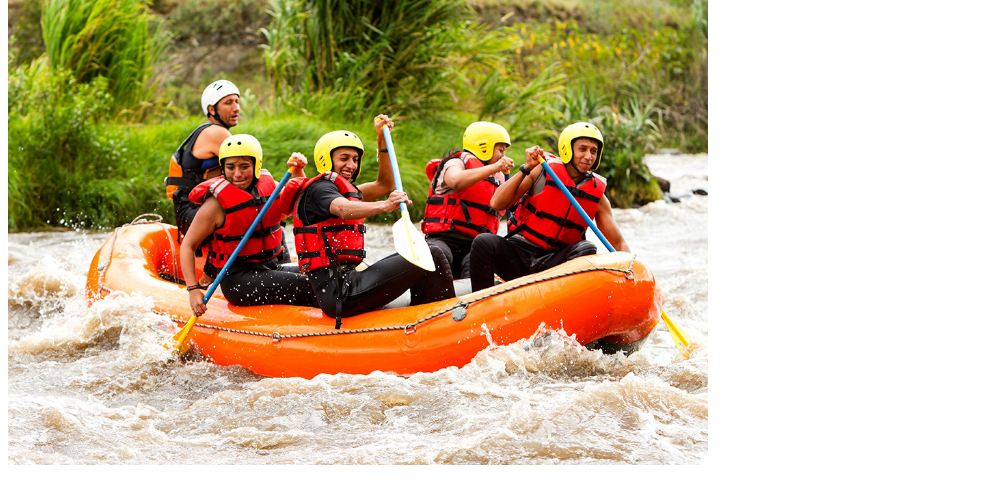
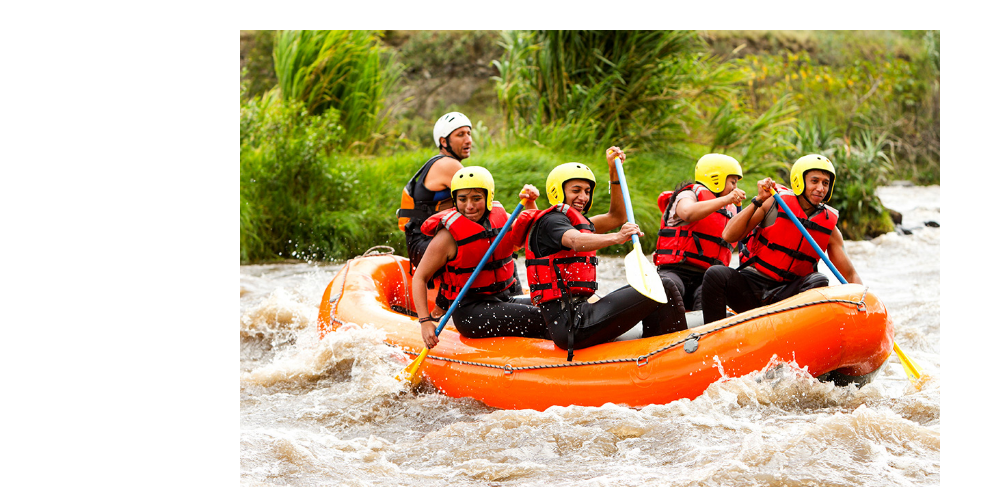
Before and after one commit to pro-will/wdd130, a plain HTML site: page wwr/about.html in a window 1280 px wide. Shown: the part 282-769 px from the top of the page, without its empty margins (0-995 px from the left). Drawn offline with Linux system fonts and the light colour scheme; files that its build step writes are made by us from their sources; files whose address does not match are found by name.

```diff
--- a/wwr/about.html
+++ b/wwr/about.html
@@ -7,7 +7,7 @@
       <title>Rafting Site Plan  |  William Pelo Kibwila</title>
       <meta name="description" content="William Pelo Kibwila, I am studing Web development at BYU-Idaho University, this course of the Web Fundamentals's home page.">
       <meta name="author" content="William Pelo Kibwila">
-      <link rel="stylesheet" href="styles/site-plan-rafting.css">
+      <link rel="stylesheet" href="styles/rafting.css">
     </head>
     <body>
        <header>
```
